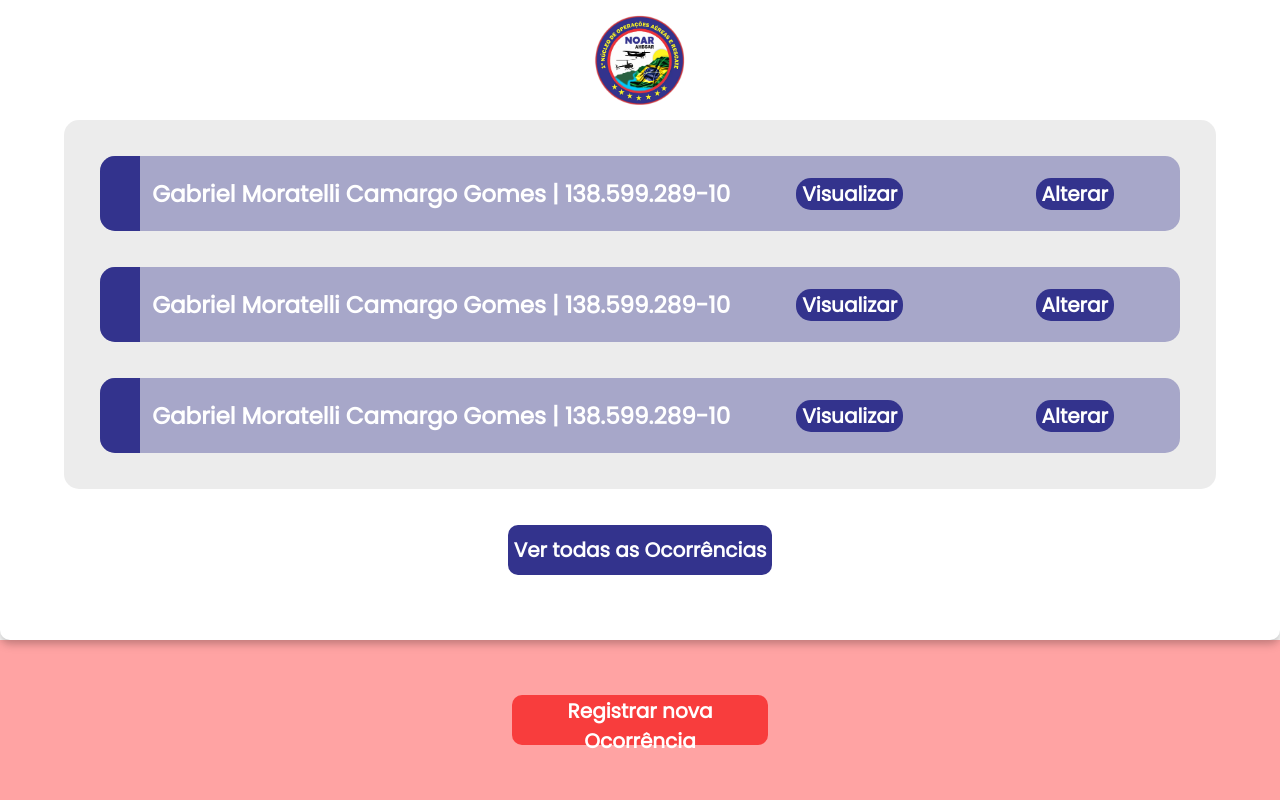
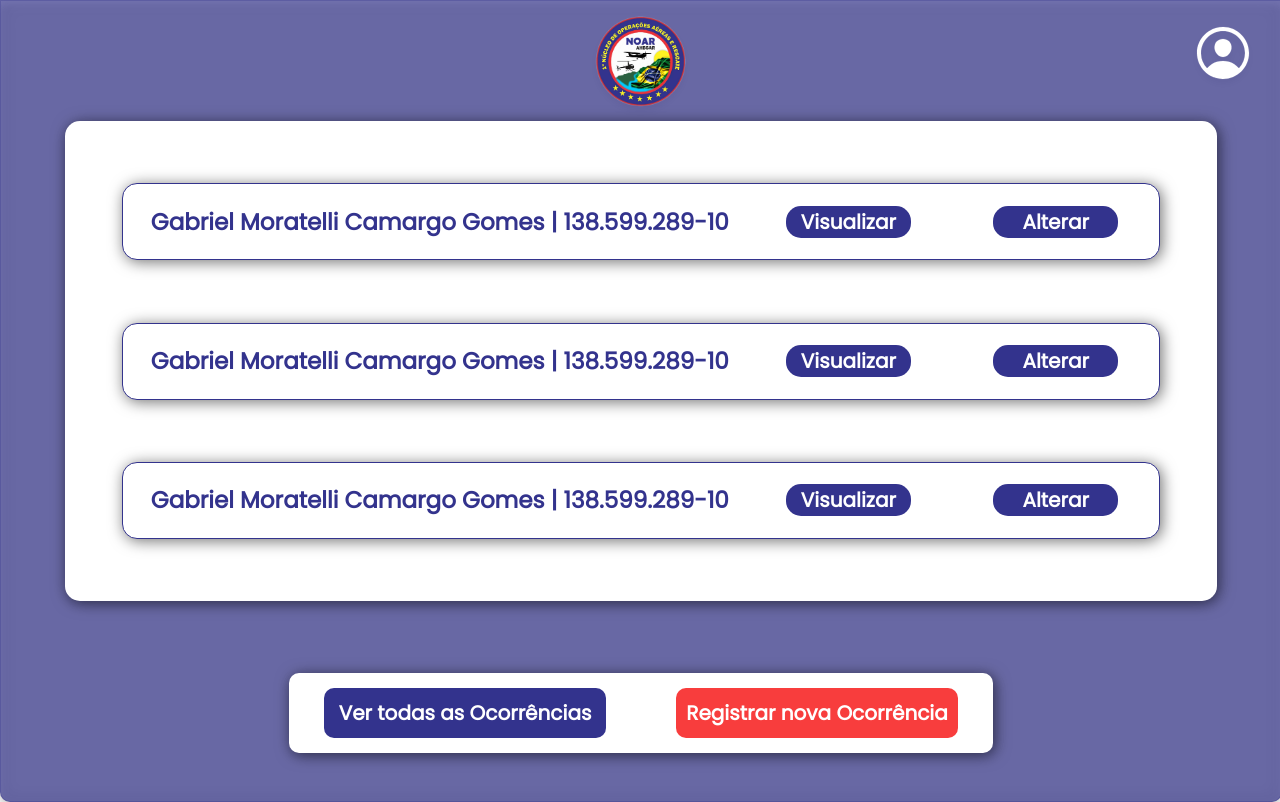
Before and after one commit to CaueFoyth/NOAR, a Flask app: page /mainpage in a window 1280 px wide. Run offline with Flask 3, Linux system fonts and the light colour scheme; a user stored in the database is signed in; some libraries are stand-ins or nearby versions.

Commit message:
mainpage rework

```diff
--- a/static/mainpageCSS.css
+++ b/static/mainpageCSS.css
@@ -7,19 +7,32 @@ body {
 
 .background {
   width: 100%;
-  height: 80vh;
+  height: 100vh;
   border-bottom-left-radius: 10px;
   border-bottom-right-radius: 10px;
-  background-color: #Ffffff;
   filter: drop-shadow(0px 4px 4px rgba(0, 0, 0, 0.25));
   z-index: 10;
+  background: rgba(51, 51, 141, 0.6705882353);
+  box-shadow: 0 4px 30px rgba(0, 0, 0, 0.1019607843);
+  backdrop-filter: blur(9.8px);
+  -webkit-backdrop-filter: blur(9.8px);
+  border: 1px solid rgba(51, 51, 141, 0.3019607843);
+}
+
+.user {
+  scale: 400%;
+  color: #Ffffff;
+  position: absolute;
+  right: 50px;
+  cursor: pointer;
 }
 
 .header {
-  height: 120px;
+  height: 15%;
+  width: 100%;
   display: flex;
+  align-items: center;
   justify-content: center;
-  align-items: center;
 }
 
 .seta {
@@ -42,39 +55,37 @@ body {
   height: -moz-fit-content;
   height: fit-content;
   width: 90%;
+  height: 60vh;
   display: flex;
-  background-color: rgba(112, 112, 112, 0.1294117647);
+  background-color: #ffffff;
   border-radius: 15px;
   justify-content: space-evenly;
   align-items: center;
   flex-direction: column;
+  box-shadow: 2px 2px 15px rgba(0, 0, 0, 0.5568627451);
 }
 
 .content {
   width: -moz-fit-content;
   width: fit-content;
   height: 75px;
-  background-color: rgba(51, 51, 141, 0.3764705882);
+  width: 90%;
+  background-color: #fff;
   display: flex;
+  border: 1px solid;
+  box-shadow: 2px 2px 15px rgba(0, 0, 0, 0.5568627451);
   border-radius: 15px;
   align-items: left;
   align-items: center;
-  color: #Ffffff;
+  color: #33338D;
   font-weight: bolder;
   font-size: 23px;
   justify-content: space-between;
   font-family: "Poppins", sans-serif;
 }
 
-.left-ret {
-  height: 75px;
-  width: 2.5rem;
-  background-color: #33338D;
-  border-radius: 15px 0 0 15px;
-}
-
 .buttons-content {
-  width: 450px;
+  width: 40%;
   display: flex;
   flex-direction: row;
   justify-content: space-around;
@@ -90,6 +101,7 @@ body {
   font-weight: 800;
   line-height: normal;
   cursor: pointer;
+  width: 30%;
   font-family: "Poppins", sans-serif;
   border-radius: 15px;
 }
@@ -98,6 +110,7 @@ body {
   background: #33338D;
   border: 0;
   margin: 0;
+  width: 30%;
   color: #Ffffff;
   font-size: 20px;
   font-style: normal;
@@ -119,17 +132,20 @@ body {
   font-weight: 800;
   line-height: normal;
   cursor: pointer;
+  width: 40%;
   font-family: "Poppins", sans-serif;
   border-radius: 10px;
 }
 
-.nova_ocorrencia {
-  background: #FFA3A3;
-  width: 100%;
-  height: 20vh;
+.gerenciar_ocorrencias {
+  width: 55%;
+  height: 10%;
   display: flex;
-  justify-content: center;
+  justify-content: space-around;
   align-items: center;
+  background-color: #fff;
+  border-radius: 10px;
+  box-shadow: 2px 2px 15px rgba(0, 0, 0, 0.5568627451);
 }
 
 .new_register_button {
@@ -137,7 +153,7 @@ body {
   border: 0;
   margin: 0;
   height: 50px;
-  width: 20%;
+  width: 40%;
   color: #Ffffff;
   font-size: 20px;
   font-style: normal;
--- a/static/mainpageCSS.scss
+++ b/static/mainpageCSS.scss
@@ -14,21 +14,34 @@ body
 .background
 {
     width: 100%;
-    height: 80vh;
+    height: 100vh;
     border-bottom-left-radius: 10px;
     border-bottom-right-radius: 10px;
-    background-color: #Ffffff;
     filter: drop-shadow(0px 4px 4px rgba(0, 0, 0, 0.25));
     z-index: 10;
+    background: #33338dab;
+    box-shadow: 0 4px 30px #0000001a;
+    backdrop-filter: blur(9.8px);
+    -webkit-backdrop-filter: blur(9.8px);
+    border: 1px solid #33338d4d;
+}
 
+.user
+{
+  scale: 400%;
+  color: $secundaria;
+  position: absolute;
+  right: 50px;
+  cursor: pointer;
 }
 
 .header
 {
-    height: 120px;
+    height: 15%;
+    width: 100%;
     display: flex;
+    align-items: center;
     justify-content: center;
-    align-items: center;
 }
 .seta
 {
@@ -46,44 +59,42 @@ body
     right: 600px;
   }
 }
-    .estrutura
+.estrutura
     {
         height: fit-content;
         width: 90%;
+        height: 60vh;
         display: flex;
-        background-color: #70707021;
+        background-color: #ffffff;
         border-radius: 15px;
         justify-content: space-evenly;
         align-items: center;
         flex-direction: column;
+        box-shadow: 2px 2px 15px #0000008e;
     }
 
   .content
   {
     width: fit-content;
     height: 75px;
-    background-color: #33338d60;
+    width: 90%;
+    background-color: #fff;
     display: flex;
+    border: 1px solid;
+    box-shadow: 2px 2px 15px #0000008e;
     border-radius: 15px;
     align-items: left;
     align-items: center;
-    color: $secundaria;
+    color: $primaria;
     font-weight: bolder;
     font-size: 23px;
     justify-content: space-between;
     font-family: 'Poppins', sans-serif;
   }
-  .left-ret
-  {
-    height: 75px;
-    width: 2.5rem;
-    background-color: $primaria;
-    border-radius: 15px 0 0 15px;
-  }
 
   .buttons-content
   {
-    width: 450px;
+    width: 40%;
     display: flex;
     flex-direction: row;
     justify-content: space-around;
@@ -100,6 +111,7 @@ body
     font-weight: 800;
     line-height: normal;
     cursor: pointer;
+    width: 30%;
     font-family: 'Poppins', sans-serif;
     border-radius: 15px;
   }
@@ -108,6 +120,7 @@ body
     background: $primaria;
     border: 0;
     margin: 0;
+    width: 30%;
     color: $secundaria;
     font-size: 20px;
     font-style: normal;
@@ -130,25 +143,30 @@ body
     font-weight: 800;
     line-height: normal;
     cursor: pointer;
+    width: 40%;
     font-family: 'Poppins', sans-serif;
     border-radius: 10px;
   }
-  .nova_ocorrencia
+
+  .gerenciar_ocorrencias
   {
-    background: #FFA3A3;
-    width: 100%;
-    height: 20vh;
+    width: 55%;
+    height: 10%;
     display: flex;
-    justify-content: center;
+    justify-content: space-around;
     align-items: center;
+    background-color: #fff;
+    border-radius: 10px;
+    box-shadow: 2px 2px 15px #0000008e;
   }
+
   .new_register_button
   {
     background: #f83d3d;
     border: 0;
     margin: 0;
     height: 50px;
-    width: 20%;
+    width: 40%;
     color: $secundaria;
     font-size: 20px;
     font-style: normal;
--- a/templates/mainpage.html
+++ b/templates/mainpage.html
@@ -5,6 +5,8 @@
     <meta http-equiv="X-UA-Compatible" content="IE=edge">
     <meta name="viewport" content="width=device-width, initial-scale=1.0">
     <link rel="stylesheet" href="../static/mainpageCSS.css">
+    <script type="module" src="https://unpkg.com/ionicons@7.1.0/dist/ionicons/ionicons.esm.js"></script>
+    <script nomodule src="https://unpkg.com/ionicons@7.1.0/dist/ionicons/ionicons.js"></script>
     <title>Página Inicial</title>
 </head>
 
@@ -17,13 +19,26 @@
     <center>
         <main class="background">
 
-            <center class="header">
+            <div class="header">
                     <img class="logo" src="static/img/logo_pequena.png" style="scale: 35%">
-            </center>
+
+
+                    <a class="user" onclick="Perfil();"><ion-icon name="person-circle-outline"></ion-icon></a>
+
+                    <script>
+
+                        function Perfil()
+                        {
+                            window.location.replace("/perfil")
+                        }
+
+                    </script>
+            </div>
 
             <div class="estrutura">
                 <br>
                 <br>
+
                 <div class="content">
                     <div class="left-ret"></div>
                     <!-- Texto em baixo da div ("left-ret") -->
@@ -129,7 +144,6 @@
                     </script>
 
 
-
                     </div>
                 </div>
                 <br>
@@ -139,6 +153,14 @@
 
                 <Br>
                 <Br>
+
+                </div>
+
+                <Br>
+                <Br>
+
+
+                <div class="gerenciar_ocorrencias">
 
                     <button onclick="Ocorrencias()" class="see_all">Ver todas as Ocorrências</button>
 
@@ -153,12 +175,6 @@
 
                     </script>
 
-            </div>
-        </main>
-
-
-
-            <div class="nova_ocorrencia">
                     <button onclick="NovaOcorrencia()" class="new_register_button">Registrar nova Ocorrência</button>
 
                     <script>
@@ -171,6 +187,9 @@
                     </script>
 
                 </div>
+            </div>
+        </main>
+
 
     </center>
 {% endblock %}
```
Also changed, not shown: 1 other file. Lines whose indentation alone changed are shown as unchanged.
